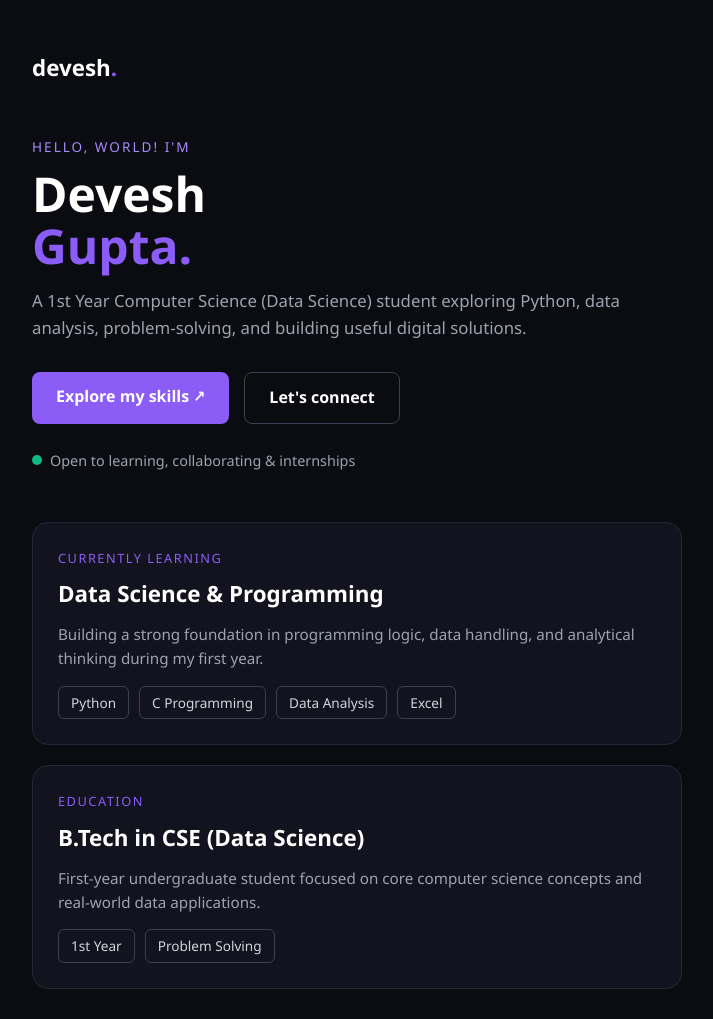
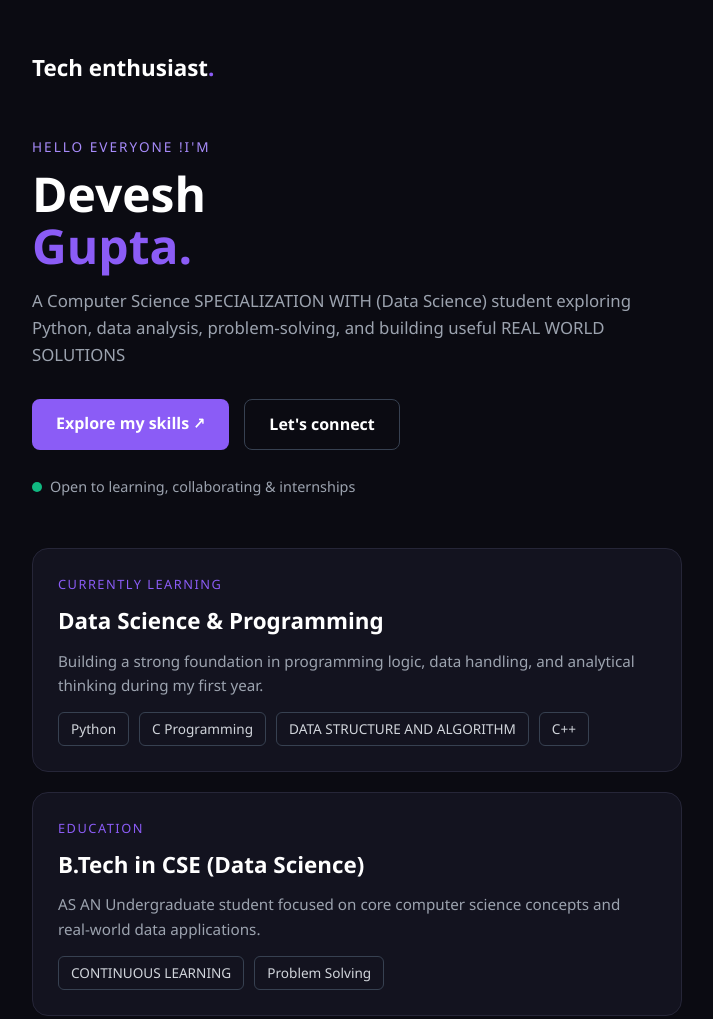
Before and after one commit to deveshgupta001/deveshgupta-portfolio-, a plain HTML site: page index.html in a window 1280 px wide. Shown: the top 1019 px of the page, without its empty margins (283-996 px from the left). Drawn offline with Linux system fonts and the light colour scheme.

Commit message:
Update index.html

```diff
--- a/index.html
+++ b/index.html
@@ -3,7 +3,7 @@
 <head>
     <meta charset="UTF-8">
     <meta name="viewport" content="width=device-width, initial-scale=1.0">
-    <title>Devesh Gupta | Data Science Portfolio</title>
+    <title> Devesh Gupta Portfolio</title>
     <style>
         * { margin: 0; padding: 0; box-sizing: border-box; font-family: 'Segoe UI', Tahoma, Geneva, Verdana, sans-serif; }
         body { background-color: #0b0b12; color: #ffffff; line-height: 1.6; padding: 20px; }
@@ -30,11 +30,11 @@
 </head>
 <body>
     <div class="container">
-        <div class="nav">devesh<span>.</span></div>
+        <div class="nav">Tech enthusiast<span>.</span></div>
 
-        <div class="tag">HELLO, WORLD! I'M</div>
+        <div class="tag">HELLO EVERYONE !I'M</div>
         <h1>Devesh <span>Gupta.</span></h1>
-        <p class="bio">A 1st Year Computer Science (Data Science) student exploring Python, data analysis, problem-solving, and building useful digital solutions.</p>
+        <p class="bio">A  Computer Science SPECIALIZATION WITH (Data Science) student exploring Python, data analysis, problem-solving, and building useful REAL WORLD SOLUTIONS
 
         <div class="buttons">
             <a href="#skills" class="btn-primary">Explore my skills ↗</a>
@@ -51,17 +51,17 @@
                 <div class="skills">
                     <span class="skill-badge">Python</span>
                     <span class="skill-badge">C Programming</span>
-                    <span class="skill-badge">Data Analysis</span>
-                    <span class="skill-badge">Excel</span>
+                    <span class="skill-badge">DATA STRUCTURE AND ALGORITHM</span>
+                    <span class="skill-badge">C++</span>
                 </div>
             </div>
 
             <div class="card">
                 <div class="card-tag">EDUCATION</div>
                 <h2>B.Tech in CSE (Data Science)</h2>
-                <p>First-year undergraduate student focused on core computer science concepts and real-world data applications.</p>
+                <p>AS AN Undergraduate student focused on core computer science concepts and real-world data applications.</p>
                 <div class="skills">
-                    <span class="skill-badge">1st Year</span>
+                    <span class="skill-badge">CONTINUOUS LEARNING</span>
                     <span class="skill-badge">Problem Solving</span>
                 </div>
             </div>
```
